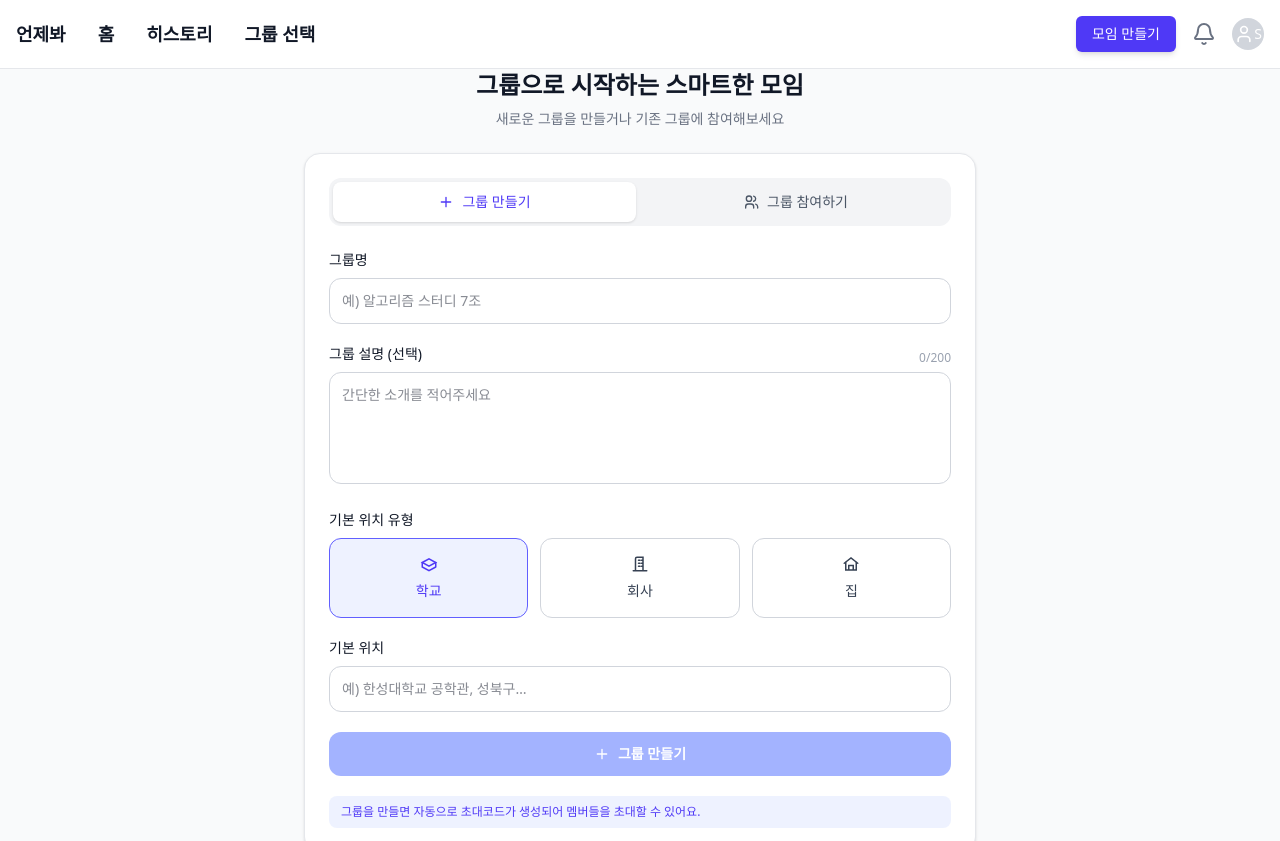
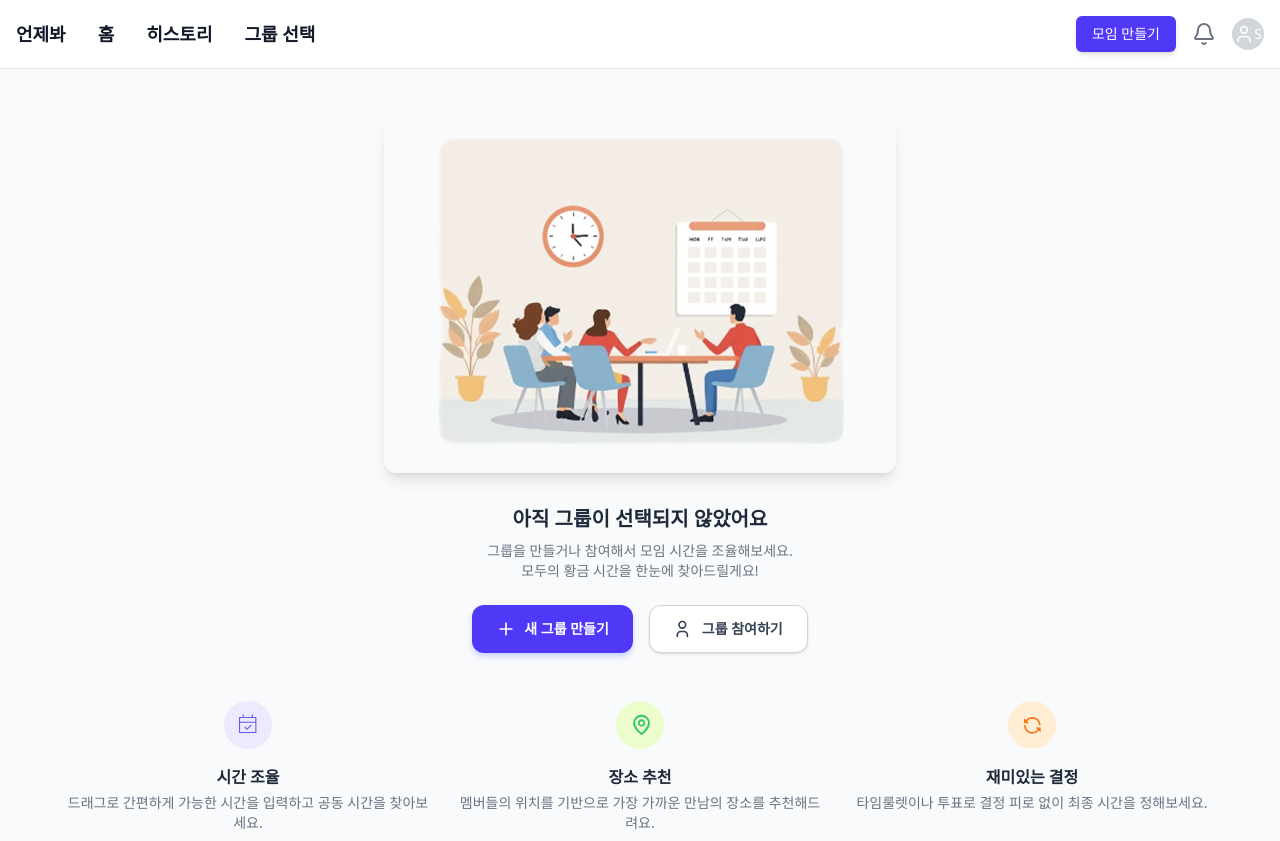
Before and after one commit to sueonnn/WebFrameWork, a React (Vite) app: page / in a window 1280 px wide. Shown: the top 841 px of the page. Built offline with nearby package versions, Linux system fonts and the light colour scheme.

Commit message:
feat: 메인 페이지 구현

```diff
--- a/src/config/routes.tsx
+++ b/src/config/routes.tsx
@@ -1,5 +1,6 @@
 import { createBrowserRouter } from "react-router-dom";
 import App from "../App";
+import MainPage from '../pages/MainPage';
 import GroupCreatePage from "../pages/GroupCreatePage";
 import LoginPage from "../pages/LoginPage";
 
@@ -8,8 +9,8 @@ export const router = createBrowserRouter([
     path: "/",
     element: <App />,
     children: [
-      { index: true, element: <GroupCreatePage /> }, // 임시 홈 = 그룹 생성
-      { path: "/groups/new", element: <GroupCreatePage /> }, // 정식 경로
+      { index: true, element: <MainPage /> },
+      { path: "/groups/new", element: <GroupCreatePage /> },
       // { path: '/groups/:groupId', element: <GroupDetailPage /> }, // 추후 연결
     ],
   },
--- a/src/pages/LoginPage.tsx
+++ b/src/pages/LoginPage.tsx
@@ -1,5 +1,5 @@
 import React from "react";
-import AuthLayout from "../components/layout/AuthLayout";
+import AuthLayout from "../layout/AuthLayout";
 import AuthPanel from "../components/specific/AuthPanel";
 
 const LoginPage: React.FC = () => {
--- /dev/null
+++ b/src/pages/MainPage.tsx
@@ -0,0 +1,145 @@
+import React from 'react';
+import { useNavigate } from 'react-router-dom';
+import mainImage from '../assets/images/main.png';
+
+/* --- 메인 이미지 URL --- */
+const CALENDAR_IMAGE = mainImage;
+
+
+/* --- SVG 아이콘 --- */
+const PlusIcon = () => (
+    <svg width="20" height="20" viewBox="0 0 24 24" fill="none" stroke="currentColor" strokeWidth="2" strokeLinecap="round" strokeLinejoin="round">
+        <path d="M12 5v14M5 12h14" />
+    </svg>
+);
+const UsersIcon = () => (
+    <svg width="20" height="20" viewBox="0 0 24 24" fill="none" stroke="currentColor" strokeWidth="2" strokeLinecap="round" strokeLinejoin="round">
+        <path d="M16 21v-2a4 4 0 0 0-4-4H8a4 4 0 0 0-4 4v2" />
+        <circle cx="10" cy="7" r="4" />
+    </svg>
+);
+const TimeIcon = () => (
+    <svg width="25" height="25" viewBox="-0.2 -0.2 6 6" fill="none" xmlns="http://www.w3.org/2000/svg">
+        <path d="M4.56701 2.25528V1.12764H0.652466V2.25528M4.56701 2.25528H0.652466M4.56701 2.25528V4.7361H0.652466V2.25528M1.52236 1.12764V0.45105M3.69711 1.12764V0.45105" stroke="#6059E8" strokeWidth="0.25" strokeLinecap="square"/>
+        <path d="M3.37095 2.98828L2.4482 3.9452L1.98694 3.46663" stroke="#6059E8" strokeWidth="0.25" strokeLinecap="square"/>
+    </svg>
+);
+const PlaceIcon = () => (
+    <svg width="23" height="23" viewBox="-0.3 -0.2 5 5" fill="none" xmlns="http://www.w3.org/2000/svg">
+        <path d="M4.04003 1.97304C4.04003 3.25552 2.42401 4.3407 2.42401 4.3407C2.42401 4.3407 0.807983 3.25552 0.807983 1.97304C0.807983 1.55441 0.978243 1.15292 1.28131 0.856908C1.58437 0.560892 1.99541 0.394592 2.42401 0.394592C2.8526 0.394592 3.26365 0.560892 3.56671 0.856908C3.86977 1.15292 4.04003 1.55441 4.04003 1.97304Z" stroke="#31C867" strokeWidth="0.416667"/>
+        <path d="M3.03001 1.97302C3.03001 2.13001 2.96616 2.28056 2.85252 2.39157C2.73887 2.50257 2.58473 2.56494 2.424 2.56494C2.26328 2.56494 2.10914 2.50257 1.99549 2.39157C1.88184 2.28056 1.81799 2.13001 1.81799 1.97302C1.81799 1.81603 1.88184 1.66548 1.99549 1.55447C2.10914 1.44347 2.26328 1.3811 2.424 1.3811C2.58473 1.3811 2.73887 1.44347 2.85252 1.55447C2.96616 1.66548 3.03001 1.81603 3.03001 1.97302Z" stroke="#31C867" strokeWidth="0.416667"/>
+    </svg>
+);
+const DecisionIcon = () => (
+    <svg width="20" height="20" viewBox="-0.5 -0.5 5 5" fill="none" xmlns="http://www.w3.org/2000/svg">
+        <path d="M2.08333 0.416668C1.82707 0.416504 1.57424 0.475509 1.34452 0.589084C1.11481 0.702659 0.914414 0.867738 0.758958 1.07146L1.25 1.5625H0V0.312501L0.462292 0.774793C0.657362 0.532652 0.904259 0.337347 1.1848 0.203259C1.46535 0.0691706 1.77239 -0.000286837 2.08333 8.90288e-07C3.23396 8.90288e-07 4.16667 0.932709 4.16667 2.08333H3.75C3.75 1.64131 3.57441 1.21738 3.26184 0.904823C2.94928 0.592262 2.52536 0.416668 2.08333 0.416668ZM0.416667 2.08333C0.416658 2.43187 0.525919 2.77165 0.729079 3.05485C0.932239 3.33806 1.21907 3.55045 1.54923 3.66214C1.87939 3.77384 2.23626 3.77921 2.56963 3.67752C2.90301 3.57582 3.19611 3.37217 3.40771 3.09521L2.91667 2.60417H4.16667V3.85417L3.70438 3.39188C3.50931 3.63402 3.26241 3.82932 2.98186 3.96341C2.70132 4.0975 2.39427 4.16696 2.08333 4.16667C0.932708 4.16667 0 3.23396 0 2.08333H0.416667Z" fill="#FA7315"/>
+    </svg>
+);
+
+
+/* --- 컴포넌트 분리 --- */
+interface NoGroupStateProps {
+    onCreateGroup: () => void;
+    onJoinGroup: () => void;
+}
+
+// 1. 그룹 선택 안 된 상태 및 액션 버튼
+const NoGroupState: React.FC<NoGroupStateProps> = ({ onCreateGroup, onJoinGroup }) => {
+    return (
+        <div className="flex flex-col items-center">
+            <img
+                src={CALENDAR_IMAGE}
+                alt="그룹 미선택 이미지"
+                className="h-auto w-full max-w-lg rounded-xl object-cover shadow-lg"
+            />
+
+            <div className="mt-8 text-center">
+                <h2 className="text-xl font-bold text-gray-800">아직 그룹이 선택되지 않았어요</h2>
+                <p className="mt-2 text-sm text-gray-500">
+                    그룹을 만들거나 참여해서 모임 시간을 조율해보세요.
+                </p>
+                <p className="text-sm text-gray-500">모두의 황금 시간을 한눈에 찾아드릴게요!</p>
+            </div>
+
+            <div className="mt-6 flex gap-4">
+                <button
+                    onClick={onCreateGroup}
+                    className="flex h-12 items-center justify-center gap-2 rounded-xl bg-indigo-600 px-6 text-sm font-semibold text-white transition hover:bg-indigo-700 shadow-md shadow-indigo-200"
+                >
+                    <PlusIcon /> 새 그룹 만들기
+                </button>
+                <button
+                    onClick={onJoinGroup}
+                    className="flex h-12 items-center justify-center gap-2 rounded-xl border border-gray-300 bg-white px-6 text-sm font-semibold text-gray-700 transition hover:bg-gray-50 shadow-sm"
+                >
+                    <UsersIcon /> 그룹 참여하기
+                </button>
+            </div>
+        </div>
+    );
+};
+
+// 2. 기능 소개 카드
+const FeatureIntro: React.FC = () => {
+    const FEATURE_CONFIG = [
+        {
+            title: '시간 조율',
+            desc: '드래그로 간편하게 가능한 시간을 입력하고 공동 시간을 찾아보세요.',
+            IconComponent: TimeIcon,
+            color: 'bg-violet-100 text-violet-600',
+        },
+        {
+            title: '장소 추천',
+            desc: '멤버들의 위치를 기반으로 가장 가까운 만남의 장소를 추천해드려요.',
+            IconComponent: PlaceIcon,
+            color: 'bg-lime-100 text-lime-600',
+        },
+        {
+            title: '재미있는 결정',
+            desc: '타임룰렛이나 투표로 결정 피로 없이 최종 시간을 정해보세요.',
+            IconComponent: DecisionIcon,
+            color: 'bg-orange-100 text-orange-600',
+        },
+    ];
+
+    return (
+        <div className="mt-12 grid w-full max-w-6xl gap-6 md:grid-cols-3">
+            {FEATURE_CONFIG.map((f) => (
+                <div key={f.title} className="flex flex-col items-center text-center">
+                    <div className={`flex h-12 w-12 items-center justify-center rounded-full ${f.color}`}>
+                        <f.IconComponent />
+                    </div>
+
+                    <div className="mt-4 font-semibold text-gray-800">{f.title}</div>
+                    <div className="mt-1 text-sm text-gray-500">{f.desc}</div>
+                </div>
+            ))}
+        </div>
+    );
+};
+
+
+// --- 메인 페이지 컴포넌트 ---
+export default function MainPage() {
+    const navigate = useNavigate();
+
+    const handleCreateGroup = () => {
+        navigate('/groups/new');
+    };
+
+    const handleJoinGroup = () => {
+        // navigate(''); // 추후 그룹 참여 페이지 연결 예정
+    };
+
+    return (
+        <section className="grid place-items-start py-12">
+            <div className="mx-auto flex w-full max-w-7xl flex-col items-center px-4">
+                <NoGroupState
+                    onCreateGroup={handleCreateGroup}
+                    onJoinGroup={handleJoinGroup}
+                />
+                <FeatureIntro />
+            </div>
+        </section>
+    );
+}
```
Also changed, not shown: src/assets/images/main.png (added).
